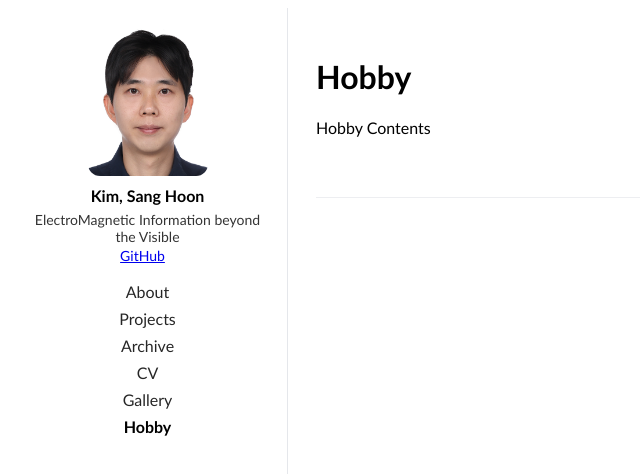
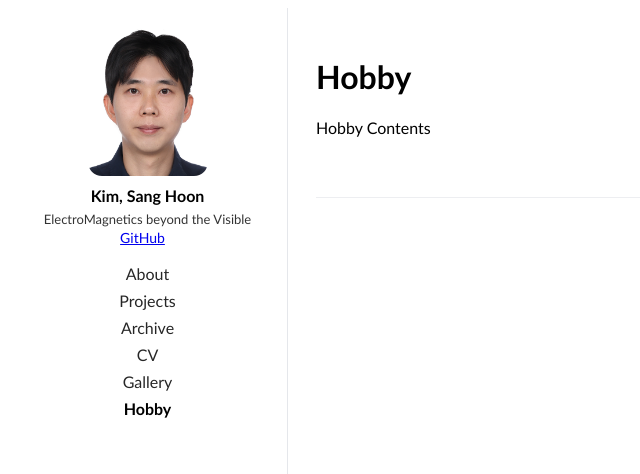
Before and after one commit to sanghoon6543/sanghoon6543.github.io, a React (Vite) app in the folder frontend/: page /#/hobby in a window 1280 px wide. Shown: the top 474 px of the page, without its empty margins (0-640 px from the left). Built offline with nearby package versions, Linux system fonts and the light colour scheme.

Commit message:
Modify Profile Tab

```diff
--- a/frontend/src/data/author.json
+++ b/frontend/src/data/author.json
@@ -1,6 +1,6 @@
 {
   "name": "Kim, Sang Hoon",
-  "bio": "ElectroMagnetic Information beyond the Visible",
+  "bio": "ElectroMagnetics beyond the Visible",
   "avatarUrl": "/images/Kim, Sanghoon.jpg",
   "links": [
     { "label": "GitHub", "href": "https://github.com/sanghoon6543" }
--- a/frontend/src/styles/academic.css
+++ b/frontend/src/styles/academic.css
@@ -11,10 +11,10 @@ html, body {
 .ap-shell { display: grid; grid-template-columns: 280px 1fr; min-height: 100vh; }
 .ap-sidebar { border-right: 1px solid #e5e7eb; padding: 18px; position: sticky; top: 0; height: 100vh; overflow: auto; }
 .ap-main { padding: 28px; max-width: 980px; }
-.ap-avatar { width: 120px; height: 150px; border-radius: 12px; object-fit: cover; display: block; margin: 0 auto; }
+.ap-avatar { width: 120px; height: 150px; border-radius: 14px; object-fit: cover; display: block; margin: 0 auto; }
 .ap-profile { text-align: center; }
 .ap-name { font-weight: 700; margin-top: 10px; }
-.ap-bio { margin-top: 6px; opacity: 0.8; font-size: 14px; }
+.ap-bio { margin-top: 6px; opacity: 0.8; font-size: 13px; }
 .ap-links a { display: inline-block; margin-right: 10px; font-size: 14px; }
 .ap-nav { margin-top: 18px; display: grid; gap: 8px; justify-items: center;}
 .ap-navlink { text-decoration: none; color: inherit; opacity: 0.85; }
```
